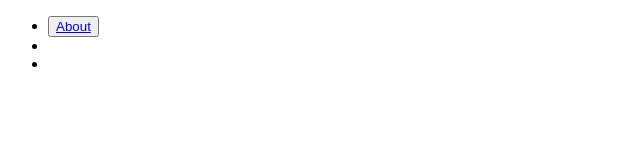
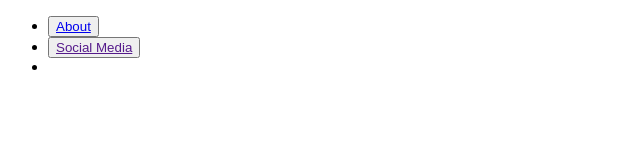
Before and after one commit to lucasdcorreia/ProjetoGit, a plain HTML site: page index.html in a window 1280 px wide. Shown: the whole page, without its empty margins (0-640 px from the left). Drawn offline with Linux system fonts and the light colour scheme.

Commit message:
criação de botões e estilização

```diff
--- a/index.css
+++ b/index.css
@@ -1,3 +1,5 @@
 button {
   width: 50px;
+  color: aliceblue;
+  background-image: linear-gradient(90deg rgba(white));
 }
--- a/index.html
+++ b/index.html
@@ -15,7 +15,9 @@
         </button>
       </li>
       <li>
-
+        <button>
+          <a href="">Social Media</a>
+        </button>
       </li>
       <li>
 
```
